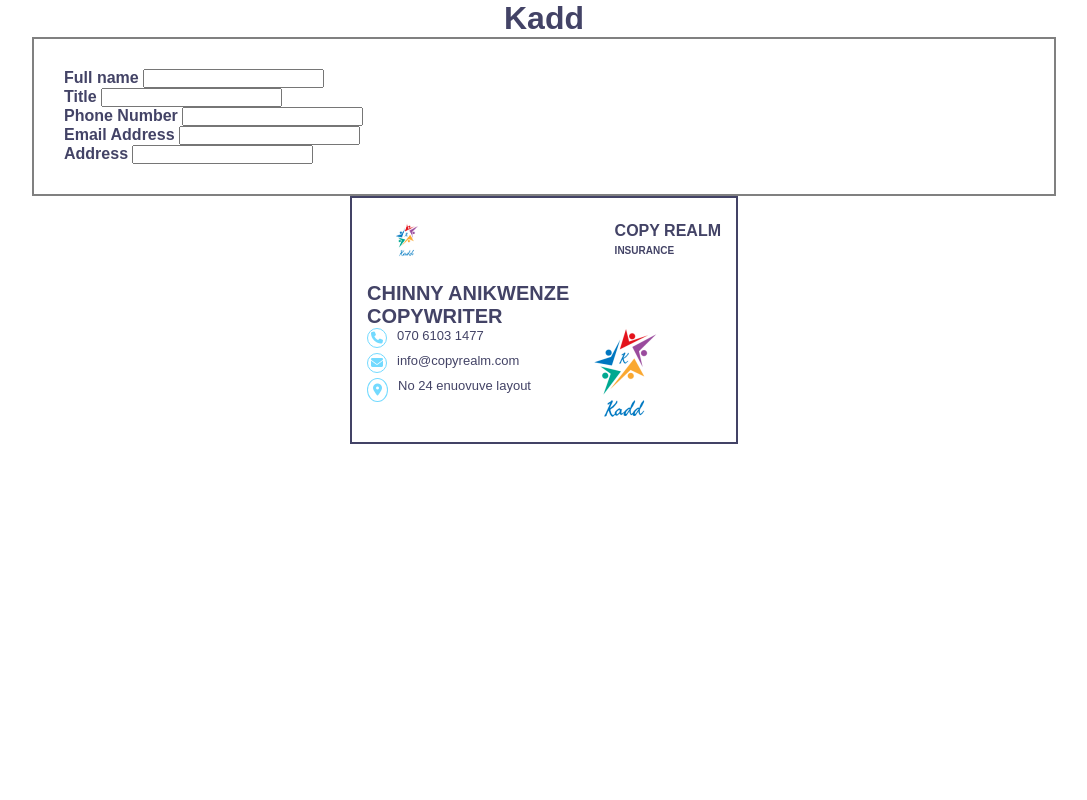
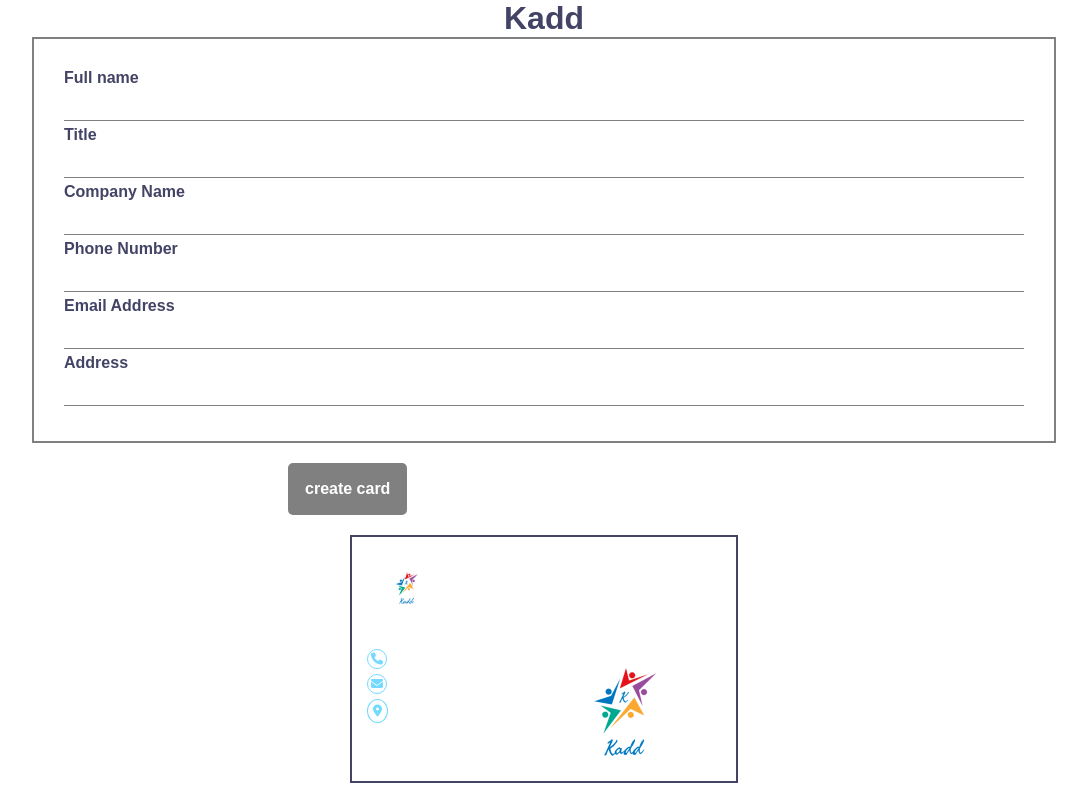
Before and after one commit to kodervine/kadd-business-card-creator, a plain HTML site: page index.html in a window 1280 px wide. Shown: the whole page, without its empty margins (96-1183 px from the left). Drawn offline with Linux system fonts and the light colour scheme.

Commit message:
More input values

```diff
--- a/index.html
+++ b/index.html
@@ -17,54 +17,66 @@
     <!-- Form -->
     <form class="form">
       <!-- Name -->
-      <div>
+      <div class="form-div">
         <label>Full name</label>
         <input type="text" name="full-name" id="full-name">
       </div>
       <!-- Title -->
-      <div>
+      <div class="form-div">
         <label>Title</label>
         <input type="text" name="job-title" id="job-title">
       </div>
+      <!-- Company name -->
+      <div class="form-div">
+        <label>Company Name</label>
+        <input type="text" name="company-name" id="company-name">
+      </div>
       <!-- Phone Number -->
-      <div>
+      <div class="form-div">
         <label>Phone Number</label>
         <input type="number" name="phone-number" id="phone-number">
       </div>
       <!-- Email address -->
-      <div>
+      <div class="form-div">
         <label>Email Address</label>
         <input type="email" name="email-address" id="email-address">
       </div>
       <!-- Address -->
-      <div>
+      <div class="form-div">
         <label>Address</label>
-        <input type="text" name="home-address" id="home-address">
+        <input type="text" name="office-address" id="office-address">
       </div>
     </form>
+
+    <!-- button -->
+    <section>
+      <button class="create-card">create card</button>
+    </section>
+
 
     <!-- Section -->
     <article class="card-container">
       <div class="card-header">
         <img src="/images/kadd-logo.png" alt="logo image here">
-        <p class="company-name">Copy Realm <br> <span>Insurance</span></p>
+        <p class="company-name"></p>
       </div>
       <div class="body">
-      <h4 class="person-name">Chinny Anikwenze <br><span>Copywriter  </span></h4>
+      <h4 class="person-name"></h4>
+      <p class="job-title">  </p>
       <!-- First for phone number -->
       <div class="phone-number">
         <i class="fa fa-phone" aria-hidden="true"></i>
-        <p>070 6103 1477</p>
+        <p></p>
       </div>
       <!-- Email address -->
       <div class="email-address">
         <i class="fa fa-envelope" aria-hidden="true"></i>
-        <p>info@copyrealm.com</p>
+        <p></p>
       </div>
       <!-- Third for address -->
       <div class="address">
         <i class="fa fa-map-marker" aria-hidden="true"></i>
-        <p>No 24 enuovuve layout</p>
+        <p></p>
       </div>
       </div>
     </article>
```
